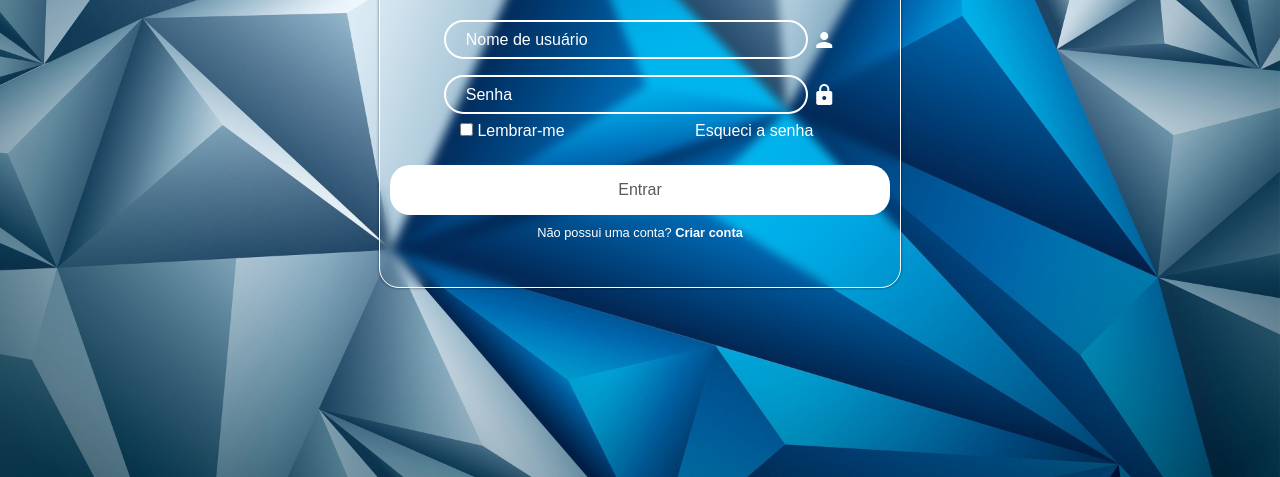
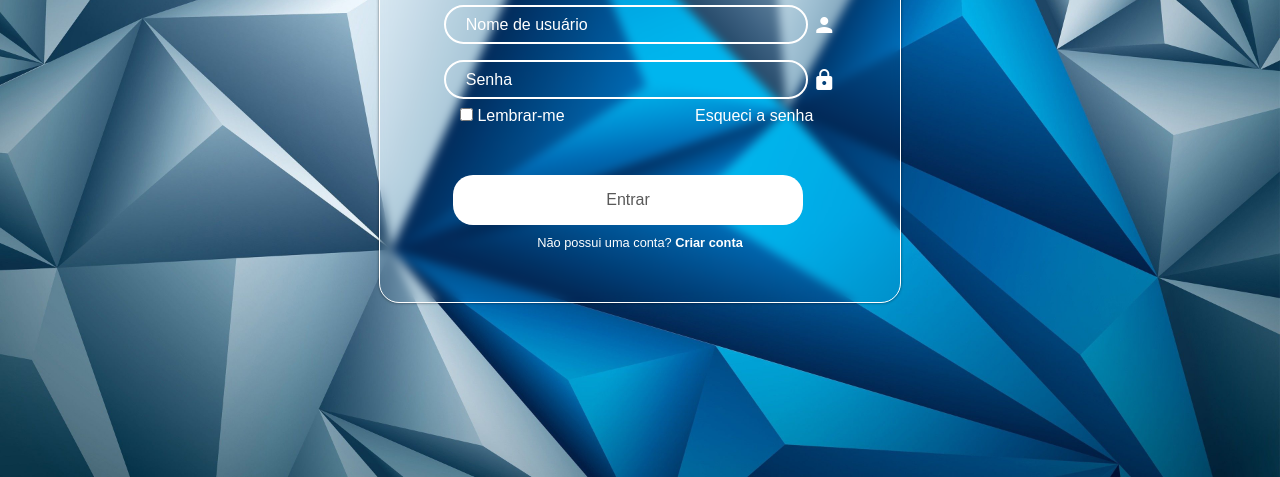
Before and after one commit to httpskaren/tela-login, a plain HTML site: page index.html in a window 1280 px wide. Shown: the part 323-800 px from the top of the page. Drawn offline with Linux system fonts and the light colour scheme.

Commit message:
Update media-queries.css

```diff
--- a/estilos/media-queries.css
+++ b/estilos/media-queries.css
@@ -7,7 +7,7 @@
 
     section {
         width: 500px;
-        height: 400px;
+        height: 430px;
     }
 
     h1 {
@@ -31,4 +31,13 @@
     #esqueci-senha {
         font-size: 1em;
     }
+
+    #plogin {
+        width: 350px;
+        transform: translate(63px, 25px);
+    }
+
+    .conta, .conta > a {
+        transform: translateY(25px);
+    }
 }
```
